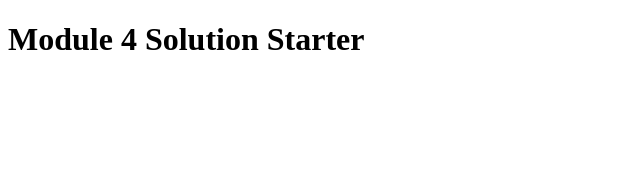
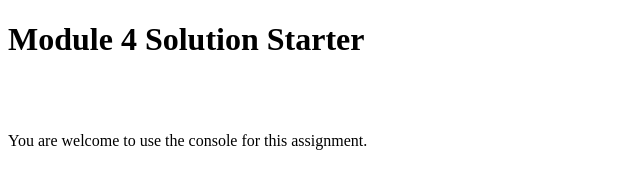
Before and after one commit to spadezac/spadezac.github.io, a plain HTML site: page index.html in a window 1280 px wide. Shown: the whole page, without its empty margins (0-640 px from the left). Drawn offline with Linux system fonts and the light colour scheme.

Commit message:
Create index.html

```diff
--- a/index.html
+++ b/index.html
@@ -9,5 +9,8 @@
 </head>
 <body>
   <h1>Module 4 Solution Starter</h1>
+  <br>
+  <br>
+  <p>You are welcome to use the console for this assignment.<p>
 </body>
 </html>
```
